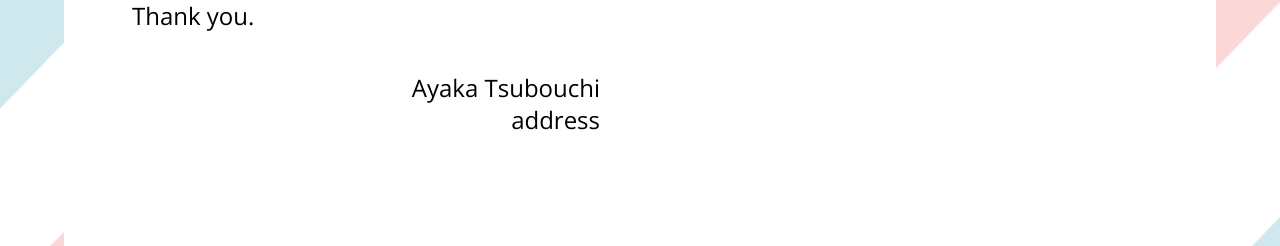
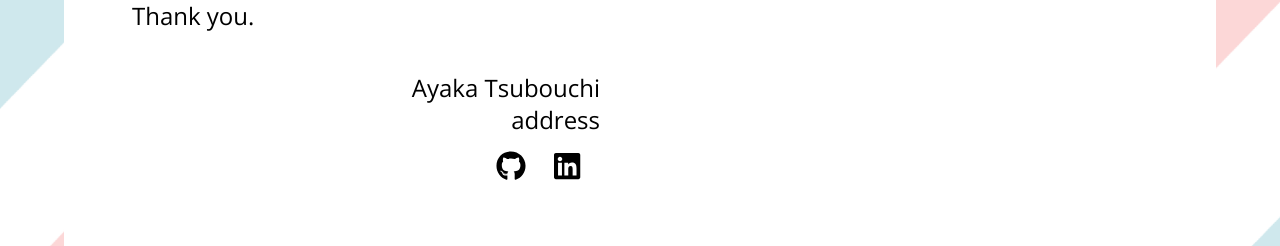
Before and after one commit to AyakaTsubouchi/portfolio2022, a React (Create React App) app: page / in a window 1280 px wide. Shown: the part 473-719 px from the top of the page. Built offline with nearby package versions, Linux system fonts and the light colour scheme.

Commit message:
added github oages

```diff
--- /dev/null
+++ b/src/components/AuthorInfo/index.js
@@ -0,0 +1,30 @@
+import React from 'react'
+import { FormattedMessage } from "react-intl";
+import { FontAwesomeIcon } from "@fortawesome/react-fontawesome";
+import { faLinkedin,faGithub } from "@fortawesome/free-brands-svg-icons";
+
+export default function index() {
+    return (
+        <div className="mt-10 text-right author-info">
+        <p className="tablet:text-2xl font-hand-writing">
+          <FormattedMessage id={"name"} />
+        </p>
+        <p className="tablet:text-2xl font-hand-writing">
+          <FormattedMessage id={"address"} />
+        </p>
+        <ul className="flex justify-end">
+          <li className="text-3xl my-3 mx-2">
+            <a href="https://github.com/AyakaTsubouchi/" target="_blank">
+              <FontAwesomeIcon icon={faGithub} />
+            </a>
+          </li>
+          <li className="text-3xl my-3 mx-5">
+            <a href="https://www.linkedin.com/in/ayaka-tsubouchi-b0474718a/" target="_blank">
+              <FontAwesomeIcon icon={faLinkedin} />
+            </a>
+          </li>
+        </ul>
+      </div>
+
+    )
+}
--- a/src/components/Contact/LeftContent.js
+++ b/src/components/Contact/LeftContent.js
@@ -1,27 +1,20 @@
-import React from 'react'
+import React from "react";
 import { FormattedMessage } from "react-intl";
-
+import AuthorInfo from "components/AuthorInfo";
 
 export default function LeftContent() {
   return (
     <>
       <p className="tablet:text-2xl font-hand-writing mt-4">
-        <FormattedMessage id={"contact_greeting"}/>
+        <FormattedMessage id={"contact_greeting"} />
       </p>
       <p className="tablet:text-2xl font-hand-writing mt-4">
-       <FormattedMessage id={"contact_closing_one"}/>
+        <FormattedMessage id={"contact_closing_one"} />
       </p>
       <p className="tablet:text-2xl font-hand-writing mt-4">
-       <FormattedMessage id={"contact_closing_two"}/>
+        <FormattedMessage id={"contact_closing_two"} />
       </p>
-       <div className="mt-10 text-right author-info">
-         <p className="tablet:text-2xl font-hand-writing">
-         <FormattedMessage id={"name"}/>
-         </p>
-         <p className="tablet:text-2xl font-hand-writing">
-         <FormattedMessage id={"address"}/>
-         </p>
-       </div>
+      <AuthorInfo />
     </>
-    )
+  );
 }
--- a/src/components/Home/LeftContent.js
+++ b/src/components/Home/LeftContent.js
@@ -1,31 +1,27 @@
-import React from 'react'
+import React from "react";
 import { FormattedMessage } from "react-intl";
-
+import AuthorInfo from "components/AuthorInfo"
 
 export default function LeftContent() {
   return (
     <>
       <p className="tablet:text-2xl font-hand-writing mt-4">
-        <FormattedMessage id={"home_greeting"}/>
+        <FormattedMessage id={"home_greeting"} />
       </p>
       <p className="tablet:text-2xl font-hand-writing mt-4">
-       <FormattedMessage id={"home_self_one"}/>{" "}
+        <FormattedMessage id={"home_self_one"} />{" "}
         <span className="text-3xl text-red-300">
-         <FormattedMessage id={"home_self_one_strong"}/>
+          <FormattedMessage id={"home_self_one_strong"} />
         </span>
       </p>
       <p className="tablet:text-2xl font-hand-writing mt-4">
-       <FormattedMessage id={"home_self_two"}/>
+        <FormattedMessage id={"home_self_two"} />
       </p>
-       <p className="tablet:text-2xl font-hand-writing mt-4"> <FormattedMessage id={"home_self_three"}/></p>
-       <div className="mt-10 text-right author-info">
-         <p className="tablet:text-2xl font-hand-writing">
-         <FormattedMessage id={"name"}/>
+      <p className="tablet:text-2xl font-hand-writing mt-4">
+        {" "}
+        <FormattedMessage id={"home_self_three"} />
       </p>
-         <p className="tablet:text-2xl font-hand-writing">
-         <FormattedMessage id={"address"}/>
-         </p>
-       </div>
+      <AuthorInfo/>
     </>
-    )
+  );
 }
```
Also changed, not shown: package.json (+6 -1 lines), 1 other file (tests, documents, lock files or other folders). Lines whose indentation alone changed are shown as unchanged.
